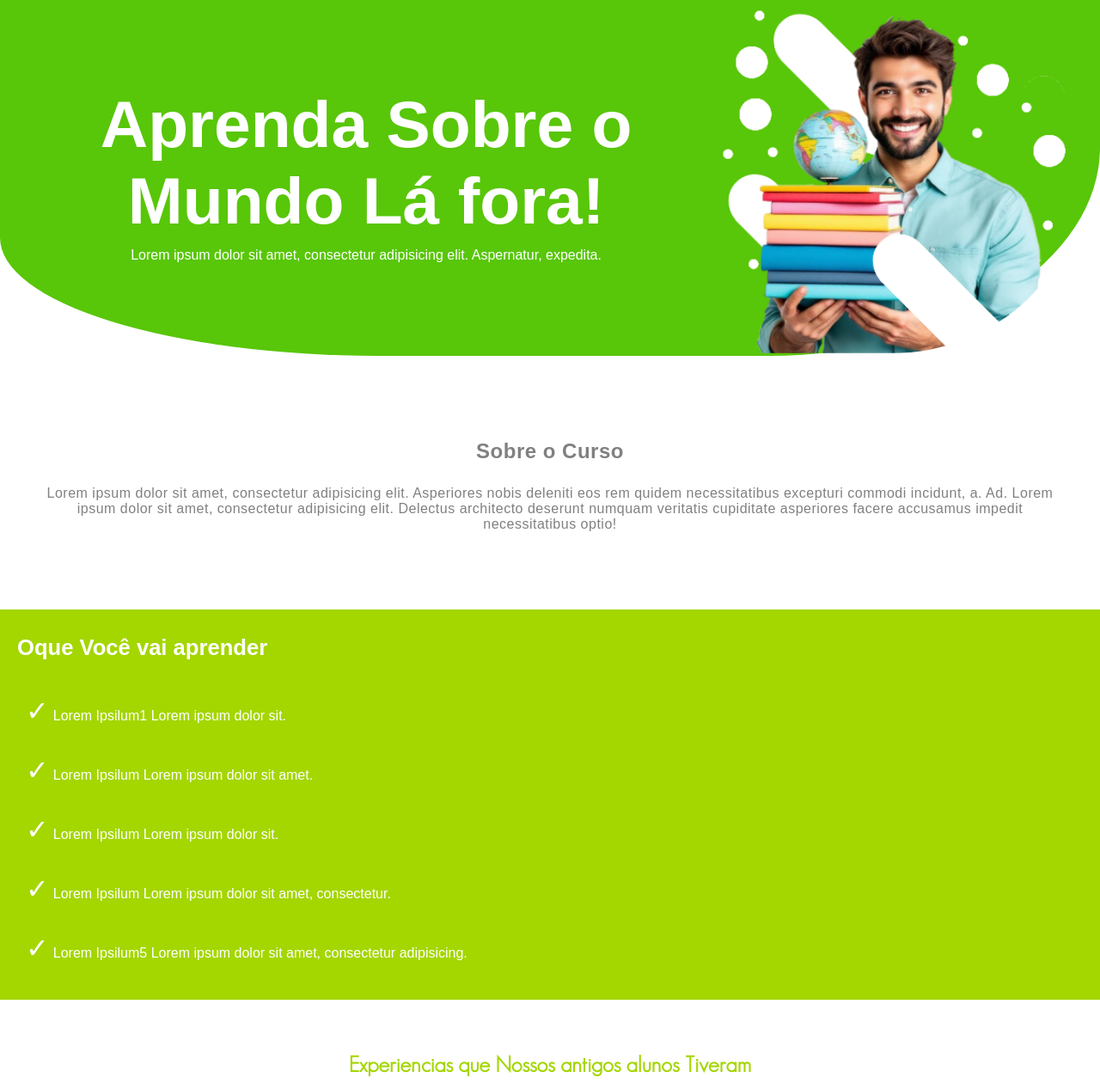
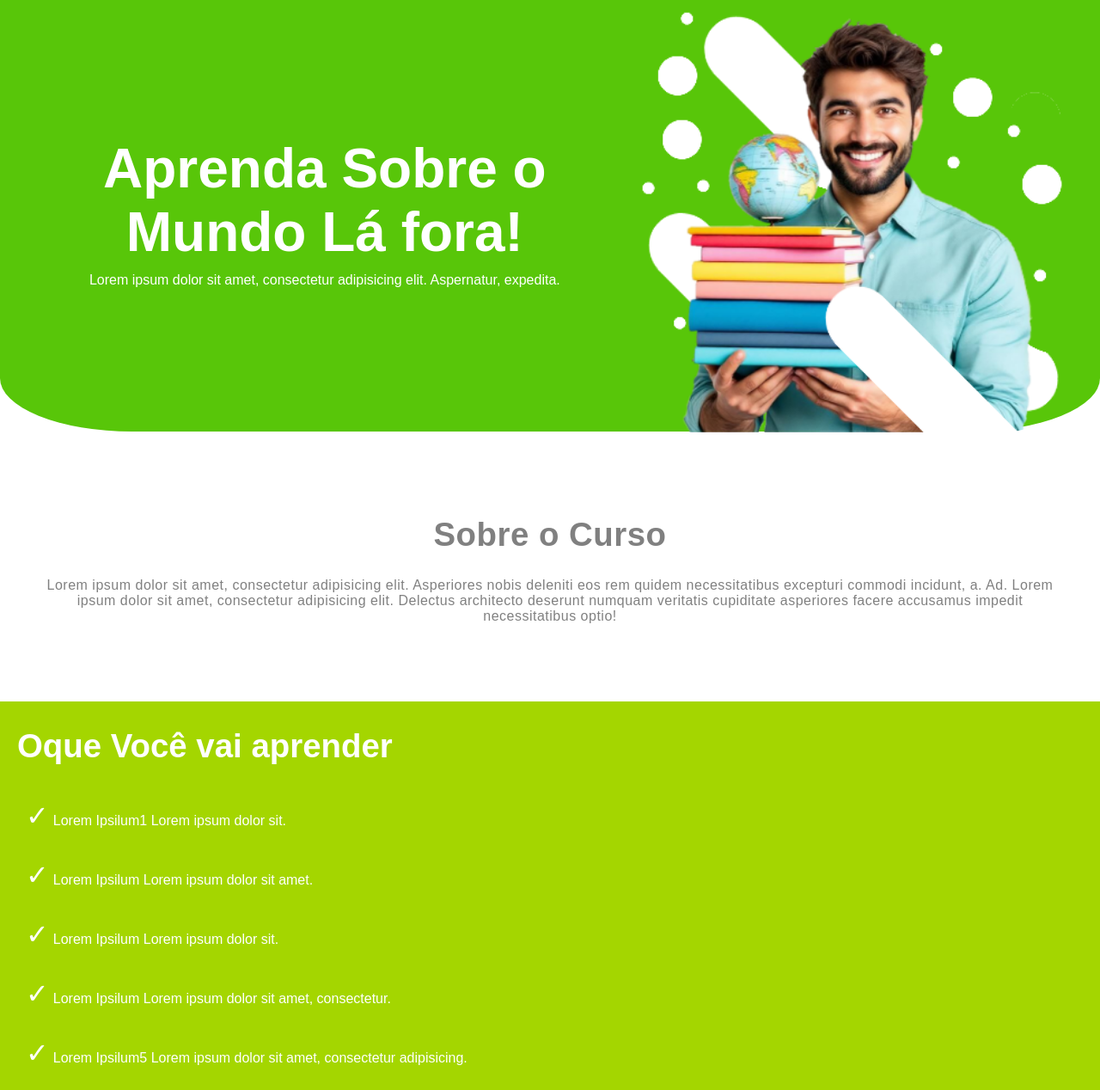
Before and after one commit to danielsilvestre2/course-example, a plain HTML site: page index.html in a window 1280 px wide. Shown: the part 77-1345 px from the top of the page at 86% size. Drawn offline with Linux system fonts and the light colour scheme.

Commit message:
fix responsive on big screens

```diff
--- a/index.html
+++ b/index.html
@@ -27,7 +27,7 @@
   <p>Lorem ipsum dolor sit amet, consectetur adipisicing elit. Asperiores nobis deleniti eos rem quidem necessitatibus excepturi commodi incidunt, a. Ad. Lorem ipsum dolor sit amet, consectetur adipisicing elit. Delectus architecto deserunt numquam veritatis cupiditate asperiores facere accusamus impedit necessitatibus optio!</p>
   </section>
   <section id="aprender">
-  <h3>Oque Você vai aprender</h3>
+  <h2>Oque Você vai aprender</h2>
   <ul>
   <li>Lorem Ipsilum1 Lorem ipsum dolor sit.</li>
   <li>Lorem Ipsilum Lorem ipsum dolor sit amet.</li>
@@ -37,7 +37,7 @@
   </ul>
   </section>
   <section id="alunos">
-  <h4>Experiencias que Nossos antigos alunos Tiveram</h4>
+  <h3>Experiencias que Nossos antigos alunos Tiveram</h3>
   <img width="120" src="images/victim.jpg" alt="perfil do aluno" loading="lazy">
   <p>"Lorem ipsum dolor net, consectetur adipisicing elit. Eaque amet temporibus, ab, eum velit officiis esse expedita sint accusantium perferendis earum iusto explicabo pariatur distinctio sunt, cumque vero hic voluptates!</p>
   <p>Lorem ipsum dolor sit amet, consectetur adipisicing ."</p>
--- a/styles/custom.css
+++ b/styles/custom.css
@@ -92,7 +92,7 @@ section#sobre {
   padding: 20px;
   color: gray;
 }
-section#sobre p, h1 {
+section#sobre p, h2 {
   padding: 10px;
 }
 section#aprender {
@@ -105,7 +105,7 @@ section#aprender li {
   line-height: 3em;
   list-style-type: none;
 }
-section#aprender h3 {
+section#aprender h2 {
   padding: 10px 0 30px 0;
   font: normal bolder 1.6em arial, helvetica, sans-serif;
 }
@@ -119,7 +119,7 @@ section#alunos {
   padding: 10px;
   text-align: center;
 }
-section#alunos h4 {
+section#alunos h3 {
   margin-bottom: 40px;
   color: var(--color2);
   font-size: 1.6em;
--- a/styles/media-q.css
+++ b/styles/media-q.css
@@ -99,6 +99,26 @@
   .main {
     margin: 20px 30vw 60px 30vw;
   }
+  section#inicio {
+    border-radius: 0 0 12% 12%;
+  }
+  section#inicio img {
+    border-radius: 0 0 18% 12%;
+    margin-bottom: -20.9px;
+    width: 60%;
+  }
+  section#inicio h1 {
+    font-size: 5vw;
+  }
+  section#sobre h2 {
+    font-size: 3vw;
+  }
+  section#aprender h2 {
+    font-size: 3vw;
+  }
+  section#alunos h3 {
+    font-size: 2vw;
+  }
   .about h1 {
     display: flex;
     justify-content: center;
```
